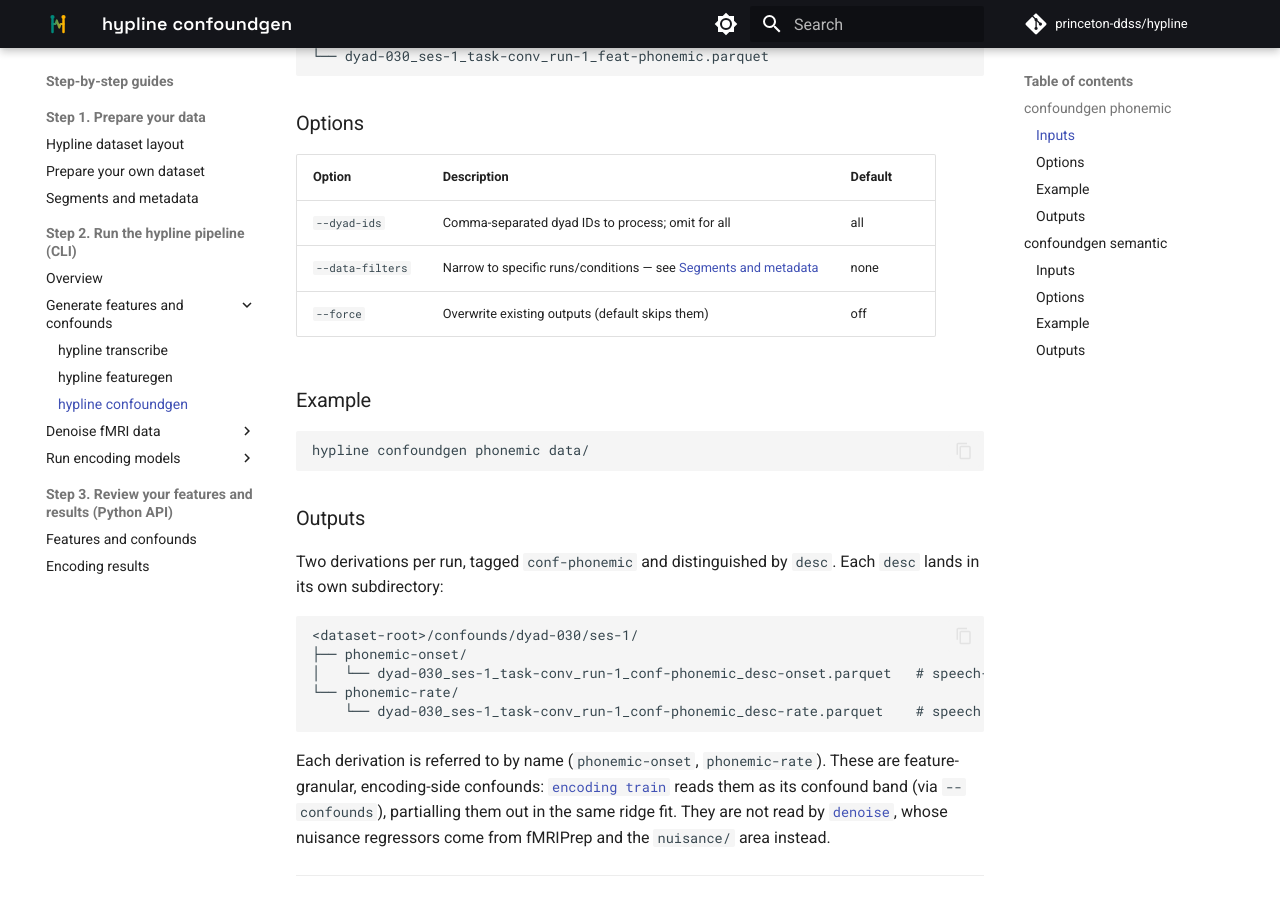
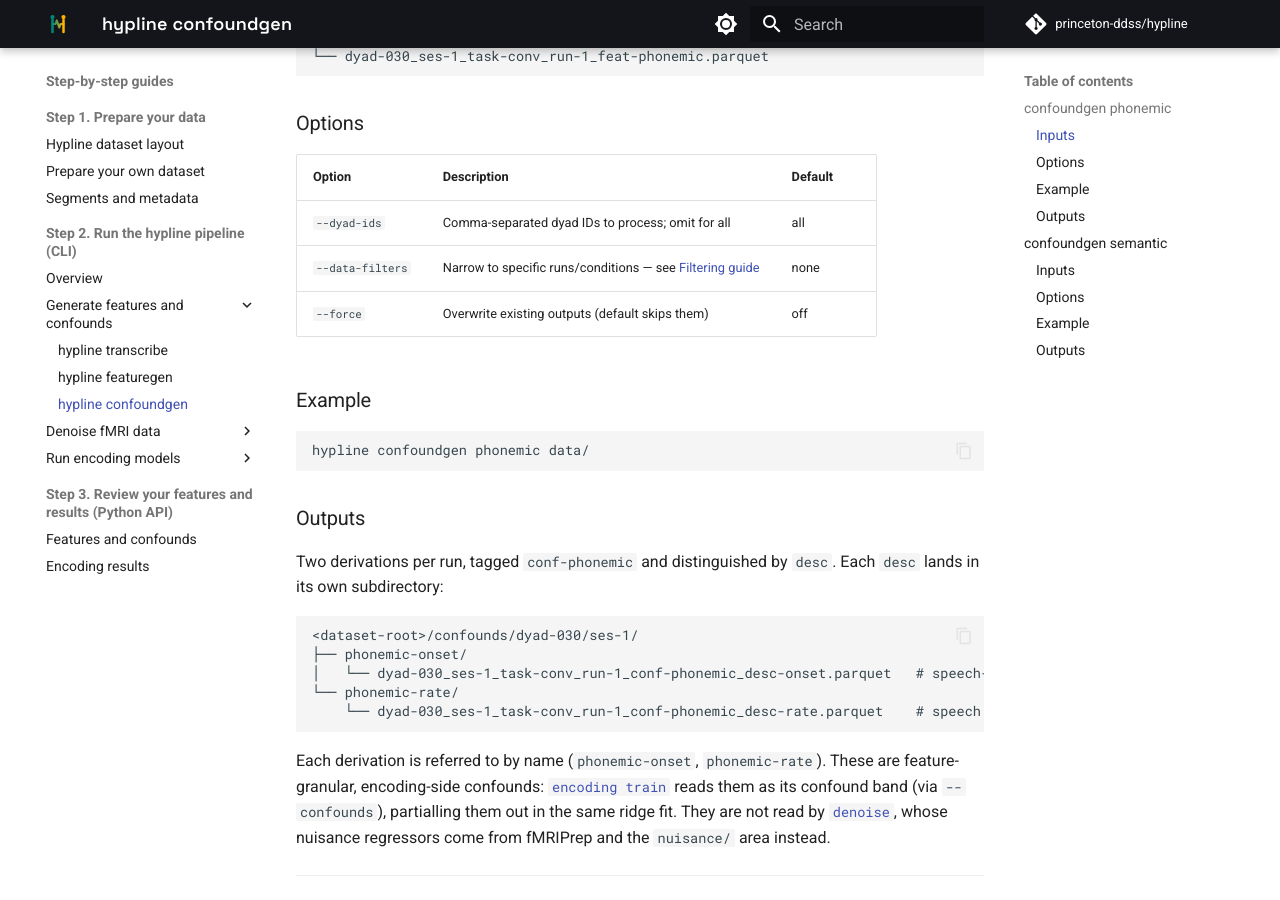
Before and after one commit to princeton-ddss/hypline, an MkDocs documentation site: the page built from docs/mkdocs/step-by-step/confoundgen.md, in a window 1280 px wide and 900 px high, scrolled down 1309 px. Built offline with MkDocs 1.6.1 and Material for MkDocs 9.7.7, drawn with Linux system fonts in a browser that asks for light colours; comment, search, counter and statistics services are not loaded; the version menu is left out.

Commit message:
Update data-filters reference in confoundgen.md

```diff
--- a/docs/mkdocs/step-by-step/confoundgen.md
+++ b/docs/mkdocs/step-by-step/confoundgen.md
@@ -61,7 +61,7 @@ Phonemic feature files produced by [`featuregen phonemic`](featuregen.md):
 | Option           | Description                                                       | Default |
 | ---------------- | ---------------------------------------------------------------- | ------- |
 | `--dyad-ids`     | Comma-separated dyad IDs to process; omit for all                | all     |
-| `--data-filters` | Narrow to specific runs/conditions — see [Segments and metadata](../concepts/segments.md) | none |
+| `--data-filters` | Narrow to specific runs/conditions — see [Filtering guide](../FAQ/filter.md) | none |
 | `--force`        | Overwrite existing outputs (default skips them)                  | off     |
 
 ### Example
```
